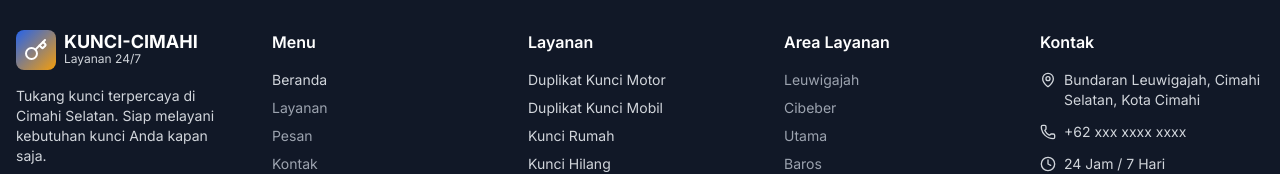
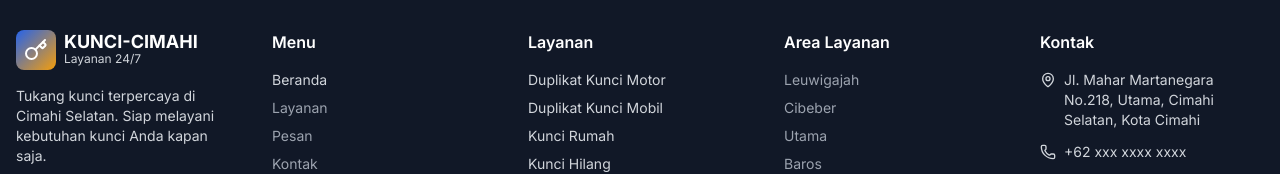
Before and after one commit to budimanw1/kunci-cimahi, a Next.js app: page /kontak in a window 1280 px wide. Shown: the part 1649-1823 px from the top of the page. Built offline with nearby package versions, Linux system fonts and the light colour scheme; no server answers.

Commit message:
fix(location): update address to Jl. Mahar Martanegara No.218 and correct map coordinates

```diff
--- a/app/(public)/kontak/page.tsx
+++ b/app/(public)/kontak/page.tsx
@@ -7,7 +7,7 @@ import { ContactActionButtons } from '@/components/contact-action-buttons'
 
 export const metadata: Metadata = generateMetadata({
     title: 'Kontak',
-    description: 'Hubungi KUNCI-CIMAHI untuk layanan tukang kunci 24/7 di Cimahi Selatan. WhatsApp, telepon, atau kunjungi kami di Bundaran Leuwigajah.',
+    description: 'Hubungi KUNCI-CIMAHI untuk layanan tukang kunci 24/7 di Cimahi Selatan. WhatsApp, telepon, atau kunjungi kami di Jl. Mahar Martanegara No.218.',
     path: '/kontak',
 })
 
@@ -79,9 +79,9 @@ export default function ContactPage() {
                                     <div>
                                         <h3 className="font-semibold mb-2">Alamat</h3>
                                         <p className="text-muted-foreground">
-                                            Bundaran Leuwigajah<br />
-                                            Cimahi Selatan, Kota Cimahi<br />
-                                            Jawa Barat
+                                            Jl. Mahar Martanegara No.218<br />
+                                            Utama, Cimahi Selatan<br />
+                                            Kota Cimahi, Jawa Barat
                                         </p>
                                     </div>
                                 </div>
@@ -112,7 +112,7 @@ export default function ContactPage() {
                     <h2 className="text-2xl font-bold mb-6">Lokasi Kami</h2>
                     <div className="aspect-video rounded-lg overflow-hidden shadow-lg">
                         <iframe
-                            src="https://www.google.com/maps/embed?pb=!1m18!1m12!1m3!1d3960.7234567890123!2d107.5426!3d-6.8926!2m3!1f0!2f0!3f0!3m2!1i1024!2i768!4f13.1!3m3!1m2!1s0x0%3A0x0!2zNsKwNTMnMzMuNCJTIDEwN8KwMzInMzMuNCJF!5e0!3m2!1sen!2sid!4v1234567890123"
+                            src="https://www.google.com/maps/embed?pb=!1m18!1m12!1m3!1d540.2392891877454!2d107.5356125616693!3d-6.902887666887708!2m3!1f0!2f0!3f0!3m2!1i1024!2i768!4f13.1!3m3!1m2!1s0x2e68e5d2e0679eed%3A0x360a44c9ee0eb336!2sJl.%20Mahar%20Martanegara%20No.218%2C%20Utama%2C%20Kec.%20Cimahi%20Sel.%2C%20Kota%20Cimahi%2C%20Jawa%20Barat%2040533!5e1!3m2!1sid!2sid!4v1769684946929!5m2!1sid!2sid"
                             width="100%"
                             height="100%"
                             style={{ border: 0 }}
@@ -123,7 +123,7 @@ export default function ContactPage() {
                     </div>
                     <div className="text-center mt-6">
                         <a
-                            href="https://maps.google.com/?q=Bundaran+Leuwigajah+Cimahi"
+                            href="https://maps.app.goo.gl/qaLNzD3tJQsCq4xX7"
                             target="_blank"
                             rel="noopener noreferrer"
                             className="inline-flex items-center gap-2 text-blue-600 hover:text-blue-700 font-medium"
--- a/app/(public)/page.tsx
+++ b/app/(public)/page.tsx
@@ -139,7 +139,7 @@ export default async function HomePage() {
 
                         <div className="flex items-center justify-center gap-2 text-sm">
                             <MapPin className="h-4 w-4 text-gold-400" />
-                            <span>Bundaran Leuwigajah, Cimahi Selatan</span>
+                            <span>Jl. Mahar Martanegara No.218, Utama, Cimahi Selatan</span>
                         </div>
                     </div>
                 </div>
@@ -173,7 +173,7 @@ export default async function HomePage() {
                             </div>
                             <h3 className="text-xl font-semibold mb-2">Lokasi Strategis</h3>
                             <p className="text-muted-foreground">
-                                Berlokasi di Bundaran Leuwigajah, mudah dijangkau
+                                Berlokasi di Jl. Mahar Martanegara, Utama, Cimahi Selatan
                             </p>
                         </div>
                     </div>
@@ -242,14 +242,14 @@ export default async function HomePage() {
                     <div className="text-center mb-12">
                         <h2 className="text-3xl md:text-4xl font-bold mb-4">Lokasi Kami</h2>
                         <p className="text-lg text-muted-foreground">
-                            Bundaran Leuwigajah, Cimahi Selatan
+                            Jl. Mahar Martanegara No.218, Utama, Cimahi Selatan
                         </p>
                     </div>
 
                     <div className="max-w-4xl mx-auto">
                         <div className="aspect-video rounded-lg overflow-hidden shadow-lg">
                             <iframe
-                                src="https://www.google.com/maps/embed?pb=!1m18!1m12!1m3!1d3960.7234567890123!2d107.5426!3d-6.8926!2m3!1f0!2f0!3f0!3m2!1i1024!2i768!4f13.1!3m3!1m2!1s0x0%3A0x0!2zNsKwNTMnMzMuNCJTIDEwN8KwMzInMzMuNCJF!5e0!3m2!1sen!2sid!4v1234567890123"
+                                src="https://www.google.com/maps/embed?pb=!1m18!1m12!1m3!1d540.2392891877454!2d107.5356125616693!3d-6.902887666887708!2m3!1f0!2f0!3f0!3m2!1i1024!2i768!4f13.1!3m3!1m2!1s0x2e68e5d2e0679eed%3A0x360a44c9ee0eb336!2sJl.%20Mahar%20Martanegara%20No.218%2C%20Utama%2C%20Kec.%20Cimahi%20Sel.%2C%20Kota%20Cimahi%2C%20Jawa%20Barat%2040533!5e1!3m2!1sid!2sid!4v1769684946929!5m2!1sid!2sid"
                                 width="100%"
                                 height="100%"
                                 style={{ border: 0 }}
@@ -260,7 +260,7 @@ export default async function HomePage() {
                         </div>
                         <div className="text-center mt-6">
                             <a
-                                href="https://maps.google.com/?q=Bundaran+Leuwigajah+Cimahi"
+                                href="https://maps.app.goo.gl/qaLNzD3tJQsCq4xX7"
                                 target="_blank"
                                 rel="noopener noreferrer"
                                 className="inline-flex items-center gap-2 text-blue-600 hover:text-blue-700 font-medium"
--- a/components/footer.tsx
+++ b/components/footer.tsx
@@ -83,7 +83,7 @@ export function Footer() {
                         <ul className="space-y-3 text-sm">
                             <li className="flex items-start gap-2">
                                 <MapPin className="h-4 w-4 mt-0.5 flex-shrink-0" />
-                                <span>Bundaran Leuwigajah, Cimahi Selatan, Kota Cimahi</span>
+                                <span>Jl. Mahar Martanegara No.218, Utama, Cimahi Selatan, Kota Cimahi</span>
                             </li>
                             <li className="flex items-center gap-2">
                                 <Phone className="h-4 w-4 flex-shrink-0" />
--- a/lib/metadata.ts
+++ b/lib/metadata.ts
@@ -2,10 +2,10 @@ import { Metadata } from 'next'
 
 const siteConfig = {
     name: 'KUNCI-CIMAHI',
-    description: 'Layanan Tukang Kunci 24/7 di Cimahi Selatan - Bundaran Leuwigajah. Duplikat kunci motor, mobil, rumah. Kunci hilang, patah, terkunci. Panggil sekarang!',
+    description: 'Layanan Tukang Kunci 24/7 di Cimahi Selatan - Jl. Mahar Martanegara. Duplikat kunci motor, mobil, rumah. Kunci hilang, patah, terkunci. Panggil sekarang!',
     url: process.env.NEXT_PUBLIC_SITE_URL || 'https://kunci-cimahi.vercel.app',
     businessName: 'KUNCI-CIMAHI',
-    address: 'Bundaran Leuwigajah, Cimahi Selatan, Kota Cimahi, Jawa Barat',
+    address: 'Jl. Mahar Martanegara No.218, Utama, Kec. Cimahi Sel., Kota Cimahi, Jawa Barat 40533',
     phone: process.env.NEXT_PUBLIC_BUSINESS_PHONE || '+62 xxx xxxx xxxx',
     whatsapp: process.env.NEXT_PUBLIC_WHATSAPP_NUMBER || '62xxxxxxxxxx',
 }
@@ -100,15 +100,15 @@ export function generateLocalBusinessSchema() {
         telephone: siteConfig.phone,
         address: {
             '@type': 'PostalAddress',
-            streetAddress: 'Bundaran Leuwigajah',
-            addressLocality: 'Cimahi Selatan',
+            streetAddress: 'Jl. Mahar Martanegara No.218',
+            addressLocality: 'Utama, Cimahi Selatan',
             addressRegion: 'Jawa Barat',
             addressCountry: 'ID',
         },
         geo: {
             '@type': 'GeoCoordinates',
-            latitude: -6.8926,
-            longitude: 107.5426,
+            latitude: -6.902888,
+            longitude: 107.535613,
         },
         openingHoursSpecification: {
             '@type': 'OpeningHoursSpecification',
--- a/lib/utils.ts
+++ b/lib/utils.ts
@@ -67,7 +67,7 @@ export function generateCustomerWhatsAppMessage(ticketId: string, customerName:
         `Terima kasih telah memesan layanan KUNCI-CIMAHI.\n\n` +
         `📋 Nomor Tiket Anda: *${ticketId}*\n\n` +
         `Teknisi kami akan segera menghubungi Anda. ⚡\n\n` +
-        `Layanan 24/7 - Bundaran Leuwigajah, Cimahi Selatan`
+        `Layanan 24/7 - Jl. Mahar Martanegara, Utama, Cimahi Selatan`
     )
 }
 // Target Areas for SEO
```
